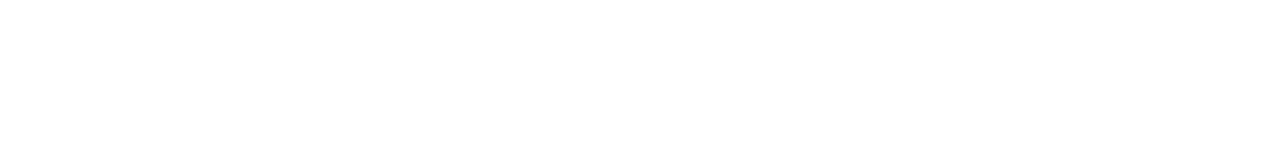
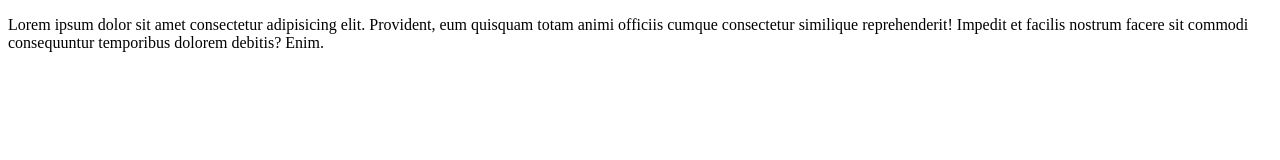
Before and after one commit to DianaSeguraMesa/Bootstrapweb, a plain HTML site: page index.html in a window 1280 px wide. Drawn offline with Linux system fonts and the light colour scheme.

Commit message:
agregado DV contenedor

```diff
--- a/index.html
+++ b/index.html
@@ -6,6 +6,12 @@
     <title>Pagina</title>
 </head>
 <body>
-
+    <div class="Contenedor">
+        <div class="row">
+            <p>Lorem ipsum dolor sit amet consectetur adipisicing elit. Provident, eum quisquam totam animi officiis cumque
+                consectetur similique reprehenderit! Impedit et facilis nostrum facere sit commodi consequuntur temporibus
+                 dolorem debitis? Enim.</p>
+        </div>
+    </div>
 </body>
 </html>
```
